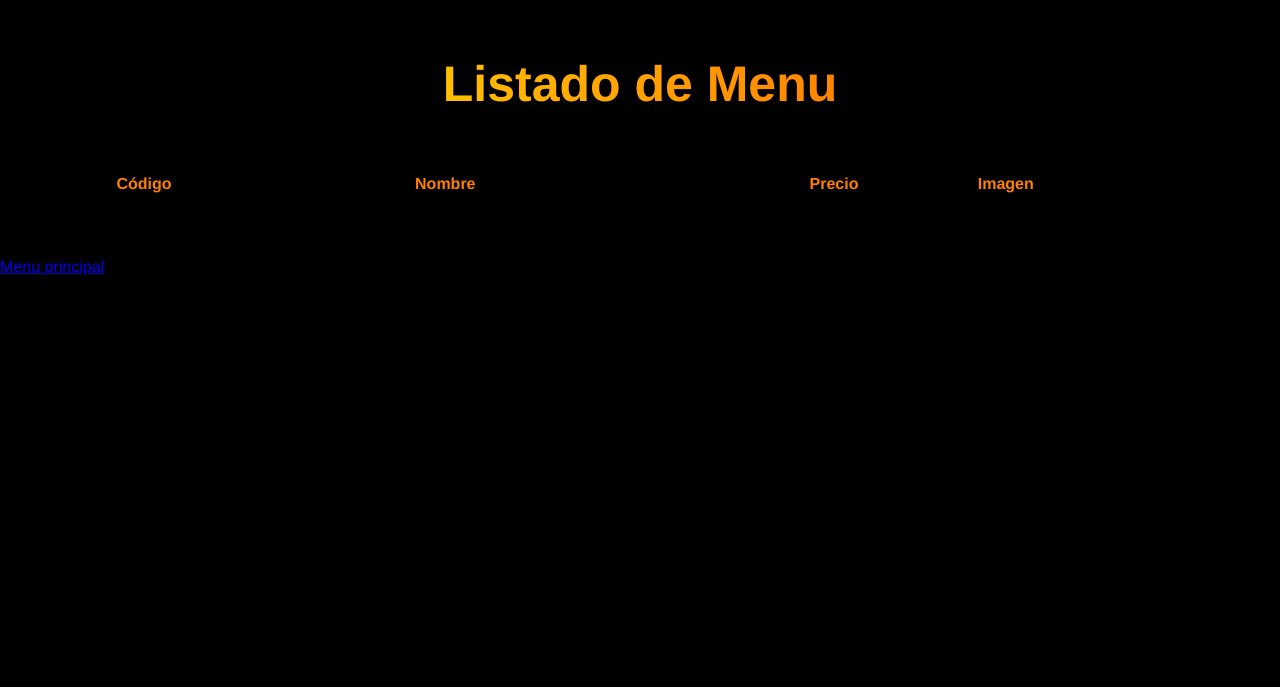
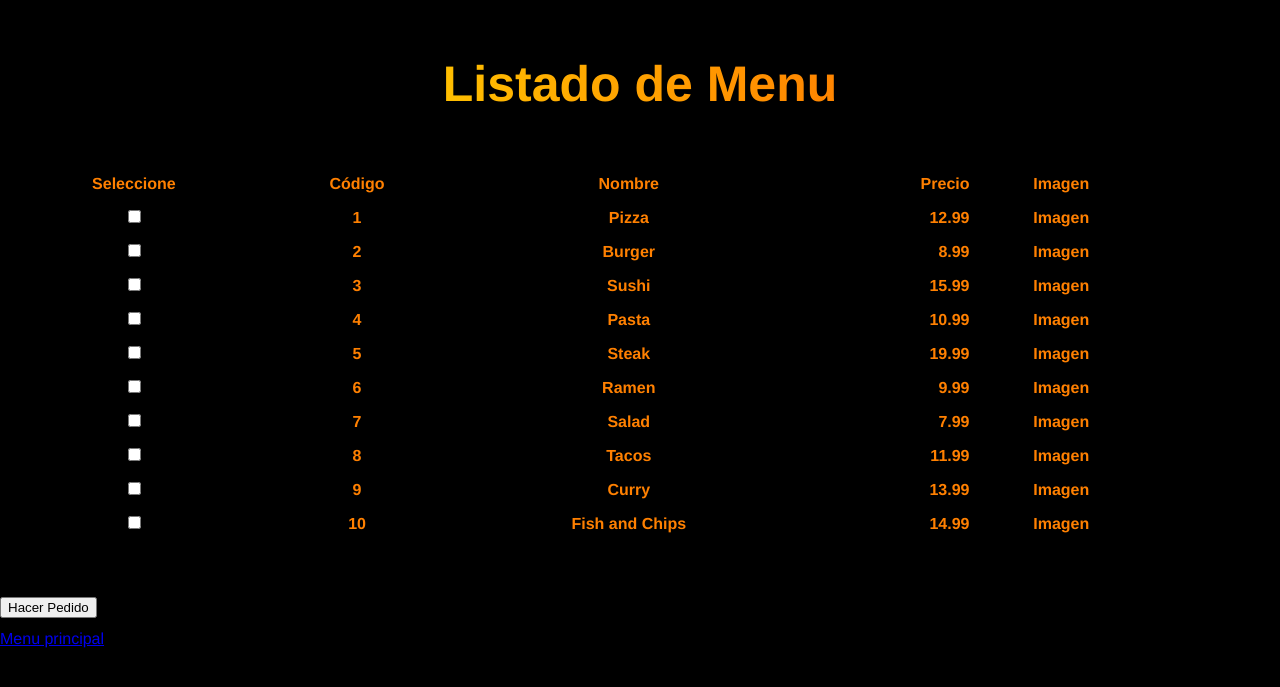
Before and after one commit to guillelorex/codoAcodoBackEnd, a Flask app: template templates/ReadMenu.html in a window 1280 px wide. Shown: the top 687 px of the page. Run offline with Flask 3, Linux system fonts and the light colour scheme; the template is opened without the code that fills it, so the values that code supplies are empty.

Commit message:
Update ReadMenu.html

```diff
--- a/templates/ReadMenu.html
+++ b/templates/ReadMenu.html
@@ -11,20 +11,104 @@
 </head>
 <body>
     <h1>Listado de Menu</h1>
-<table>
+    <form id=formpedido action="">
+<table id="TablaMenu">
     <thead>
         <tr>
+        <th>Seleccione</th>
         <th>Código</th>
         <th>Nombre</th>
         <th align="right">Precio</th>
         <th>Imagen</th>
         </tr>
+        <tr>
+            <th> <input type="checkbox" name="platillo" id="1" value="1"></th>
+            <th>1</th>
+            <th>Pizza</th>
+            <th align="right">12.99</th>
+            <th>Imagen</th>
+        </tr>
+        <tr>
+            <th> <input type="checkbox"name="platillo" id="2" value="2"></th>
+            <th>2</th>
+            <th>Burger</th>
+            <th align="right">8.99</th>
+            <th>Imagen</th>
+        </tr>
+        <tr>
+            <th> <input type="checkbox" name="platillo" id="3" value="3"></th>
+            <th>3</th>
+            <th>Sushi</th>
+            <th align="right">15.99</th>
+            <th>Imagen</th>
+        </tr>
+        <tr>
+            <th> <input type="checkbox" name="platillo" id="4" value="4"></th>
+            <th>4</th>
+            <th>Pasta</th>
+            <th align="right">10.99</th>
+            <th>Imagen</th>
+        </tr>
+        <tr>
+            <th> <input type="checkbox" name="platillo" id="5" value="5"></th>
+            <th>5</th>
+            <th>Steak</th>
+            <th align="right">19.99</th>
+            <th>Imagen</th>
+        </tr>
+        <tr>
+            <th> <input type="checkbox" name="platillo" id="6" value="6"></th>
+            <th>6</th>
+            <th>Ramen</th>
+            <th align="right">9.99</th>
+            <th>Imagen</th>
+        </tr>
+        <tr>
+            <th> <input type="checkbox" name="platillo" id="7" value="7"></th>
+            <th>7</th>
+            <th>Salad</th>
+            <th align="right">7.99</th>
+            <th>Imagen</th>
+        </tr>
+        <tr>
+            <th> <input type="checkbox" name="platillo" id="8" value="8"></th>
+            <th>8</th>
+            <th>Tacos</th>
+            <th align="right">11.99</th>
+            <th>Imagen</th>
+        </tr>
+        <tr>
+            <th> <input type="checkbox" name="platillo" id="9" value="9"></th>
+            <th>9</th>
+            <th>Curry</th>
+            <th align="right">13.99</th>
+            <th>Imagen</th>
+        </tr>
+        <tr>
+            <th> <input type="checkbox" name="platillo" id="10" value="10"></th>
+            <th>10</th>
+            <th>Fish and Chips</th>
+            <th align="right">14.99</th>
+            <th>Imagen</th>
+        </tr>
+
     </thead>
-        <tbody id="tablaMenu"> </tbody>
 </table>
+
+<input class="boton" type="submit" value="Hacer Pedido" onclick="realizarPedido()">
+
+</form>
  <div class="contenedor-centrado">
     <a href="index.html">Menu principal</a>
 </div>
 <script src="../javaScripts/ReadMenu.js"></script>
+
+<script>
+    function realizarPedido() {
+        alert('Pedido realizado');
+    }
+</script>
+
+
 </body>
 </html>
```
